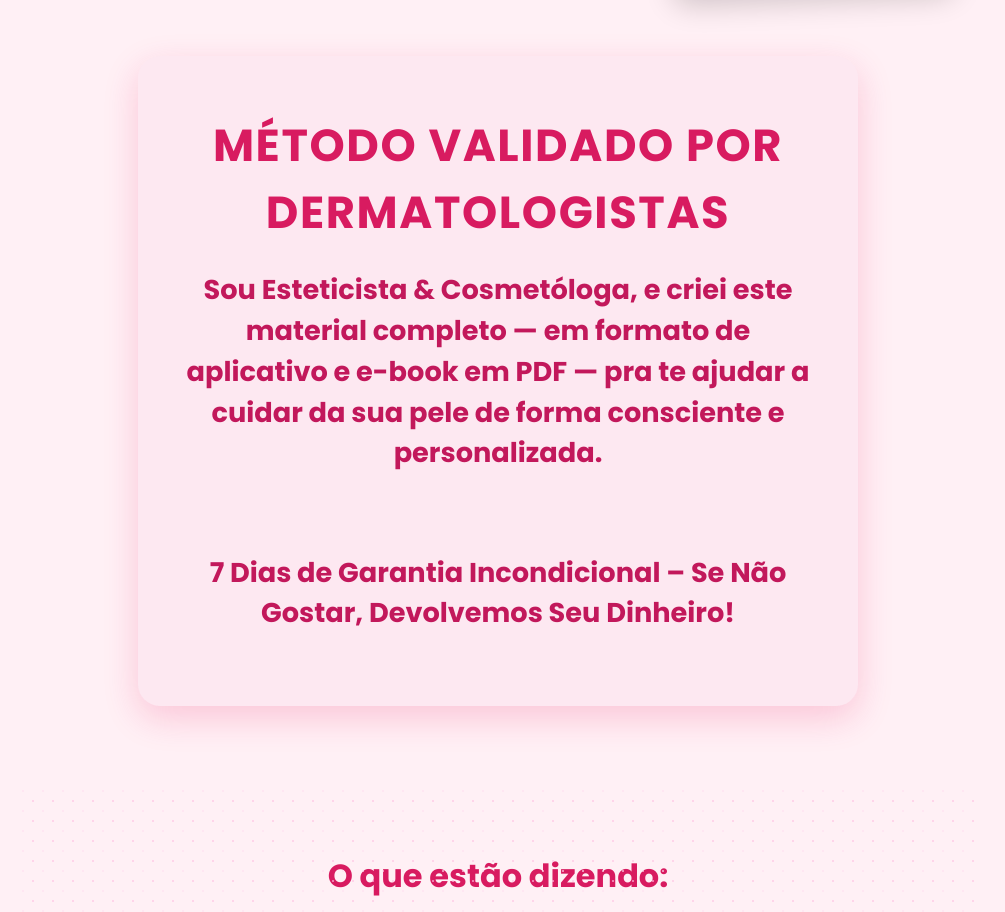
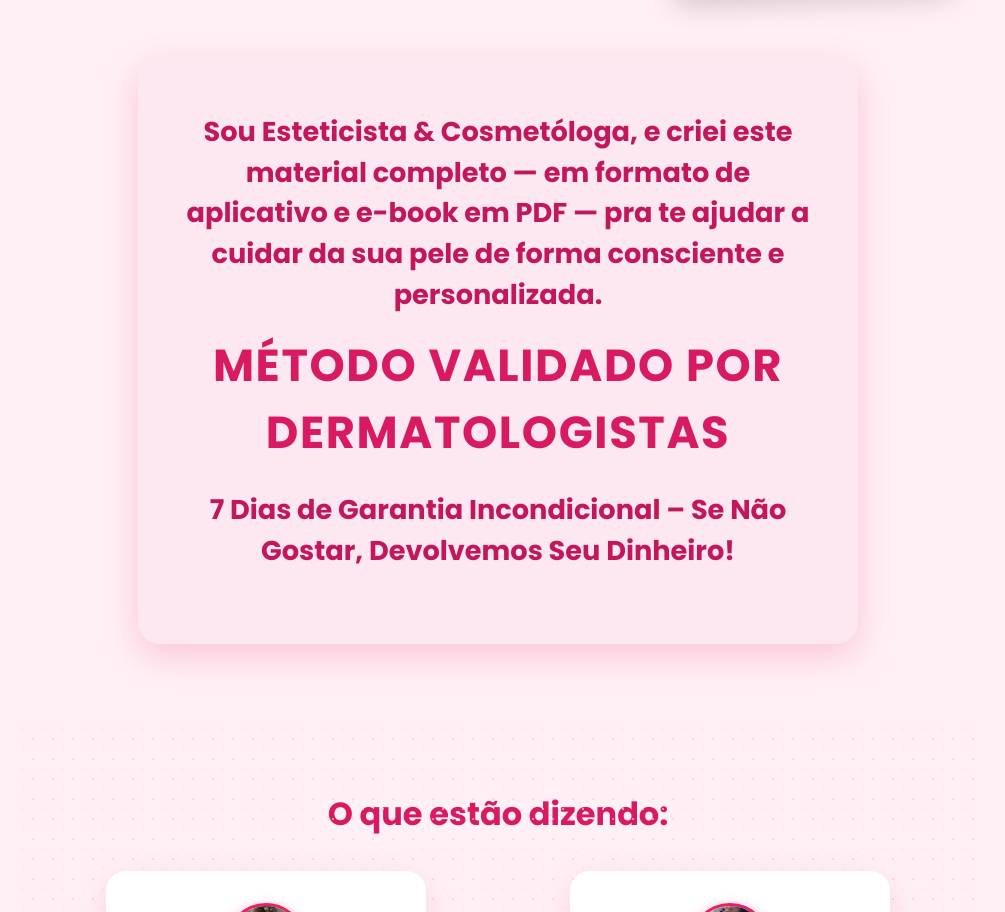
Before and after one commit to yurifelipeYT/Pele-Sob-Medida, a plain HTML site: page index.html in a window 1280 px wide. Shown: the part 3061-3973 px from the top of the page, without its empty margins (142-1147 px from the left). Drawn offline with Linux system fonts and the light colour scheme.

Commit message:
Update index.html

```diff
--- a/index.html
+++ b/index.html
@@ -74,9 +74,13 @@
 
 <!-- Garantia -->
 <section class="metodo-garantia fade-in">
+  <p class="garantia-texto">
+    <strong>Sou Esteticista &amp; Cosmetóloga, e criei este material completo — em formato de aplicativo e e-book em PDF — pra te ajudar a cuidar da sua pele de forma consciente e personalizada.</strong>
+  </p>
+
   <h2>Método Validado por Dermatologistas</h2>
+
   <p class="garantia-texto">
-    <strong>Sou Esteticista &amp; Cosmetóloga, e criei este material completo — em formato de aplicativo e e-book em PDF — pra te ajudar a cuidar da sua pele de forma consciente e personalizada.</strong><br /><br />
     <strong>7 Dias de Garantia Incondicional – Se Não Gostar, Devolvemos Seu Dinheiro!</strong>
   </p>
 </section>
```
